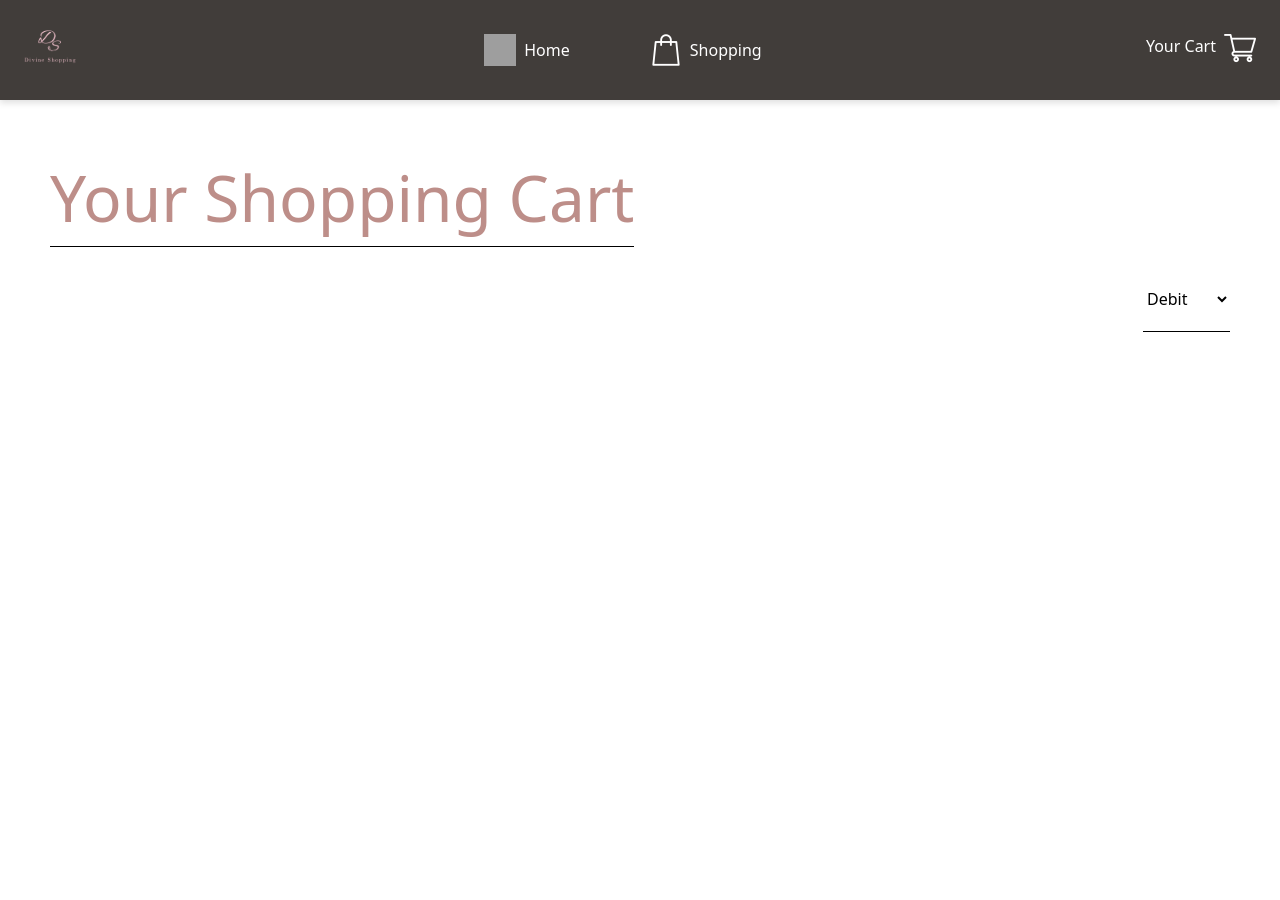
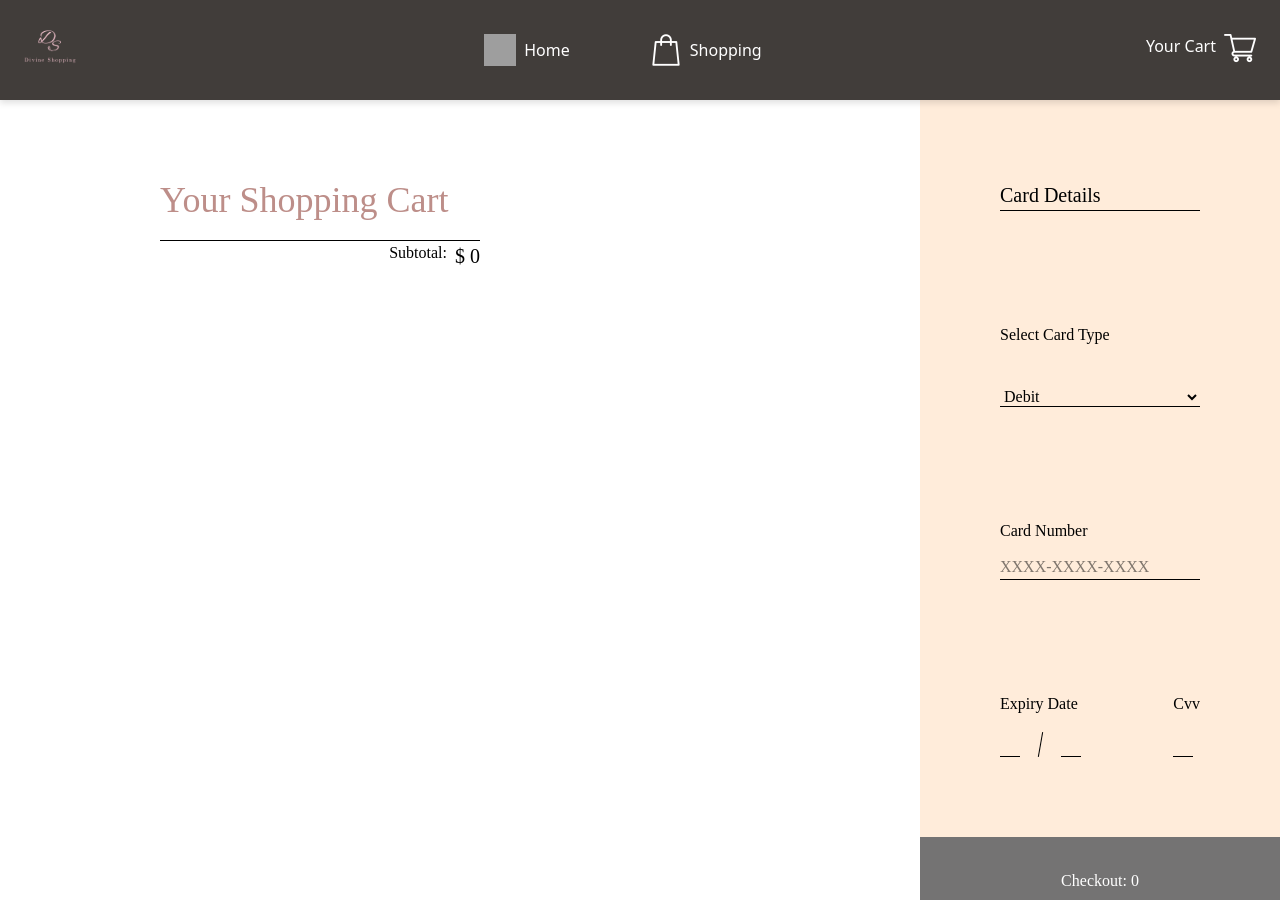
Before and after one commit to emoye7246/Mock-Shopping-Page, a React (Vite) app: page /cart in a window 1280 px wide. Before the commit the page ends 800 px from the top, so only its background shows below. Built offline with nearby package versions, Linux system fonts and the light colour scheme; grey boxes are pictures that could not be loaded.

Commit message:
Going to finish the checkout
Checkout functionality needs to be updated along
with other pages shopping and also need to
hide the scroll bars

```diff
--- a/src/App.jsx
+++ b/src/App.jsx
@@ -10,6 +10,8 @@ export const ShopContext = createContext(null)
 export const App = () => {
 
   const [cart, setCart] = useState([])
+  const [subtotal, setSubtotal] = useState(0)
+
 
 
   const addItems = (image, title, quantity, price) => {
@@ -17,13 +19,15 @@ export const App = () => {
     const newItem = {id: crypto.randomUUID(),image: image, title: title, quantity: quantity, price: price }
     setCart(prevItem => [...prevItem, newItem])
     console.log(cart)
+
+    setSubtotal(prevTotal => (quantity * price) + prevTotal)
   }
 
 
   return (
 
     <>
-        <ShopContext.Provider value={{cart, addItems}}>
+        <ShopContext.Provider value={{cart, subtotal,  addItems}}>
             <Navbar />
 
             <Outlet />
--- a/src/Cart/Cart.jsx
+++ b/src/Cart/Cart.jsx
@@ -1,60 +1,123 @@
 import { ShopContext } from '../App'
 import '/Users/elijahmoye/Desktop/shoppingCart/shopping/src/Cart/Cart.css'
-import {useContext } from 'react'
+import {useContext, useState } from 'react'
 
 export const Cart = () => {
 
-    const {cart} = useContext(ShopContext)
+    const {cart, subtotal} = useContext(ShopContext)
+
+
 
 
     return (
 
         <>
 
-            <div className='flex flex-col w-fit justify-center mt-[50px] ml-[50px]'>
-                <div className='text-[64px] text-[#BD8E89]'>Your Shopping Cart</div>
-                <hr />
+            <div className='max-w-full h-screen flex flex-row justify-between overflow-hidden font-[Crimson]'>
+
+                <div className='flex flex-col max-w-fit relative top-20 left-40'>
+
+                    <div className=' flex flex-col'>
+
+                        <div className='text-[#BD8E89] text-4xl font-[Crimson] mb-5'>Your Shopping Cart</div>
+                        <hr className='border-black w-80' />
+
+
                     </div>
 
-               <div className='flex flex-row max-w-full justify-between mr-[10px] ml-[10px] p-10' >
+                    <div className='flex flex-row gap-x-2 justify-end text-end'>
+                                <div>Subtotal:</div>
+                                <div className='text-[20px]'> $ {subtotal}</div>
+                        </div>
 
+                    <div className='max-w-fit  flex flex-col overflow-y-scroll gap-y-10'>
 
-                    <div className='flex flex-col items-start'>
                         {
                             cart.map((item, i) =>
 
-                                        <div className='flex flex-row items-center text-start max-w-full min-h-full justify-evenly gap-x-[10px]' key={i}>
+                                <div className='flex flex-row mt-10 gap-x-10 text-center pb-5' key={i}>
 
-                                            <div className='flex object-contain w-[150px] h-[100px] p-5 bg-white'>
-                                                <img src={item.image} alt="" />
+                                    <div className='flex flex-col max-w-fit min-h-full items-center text-center w-[100px] h-[150px] bg-white'>
+
+                                        <img src={item.image} alt="productImage" className='object-contain object-center' />
+
                                     </div>
-                                        <div>{item.title}</div>
-                                        <div>{item.quantity}</div>
-                                        <div>{item.price}</div>
+                                    <div> Title: {item.title}</div>
+                                    <div>Quantity: {item.quantity}</div>
+                                    <div className='flex'>Price: ${item.price}</div>
 
                                 </div>
                             )
                         }
+
+
+
                     </div>
-
-                    <div className=' max-w-full min-h-full'>
-
-                        <form className='flex flex-col gap-y-[20px]'>
-                            <select className='outline-none' >
-                                <option value="Debit">Debit</option>
-                                <option value="Credit">Credit</option>
-                                <option value="Gift Card">Gift Card</option>
-                            </select>
-                            <hr />
-
-                        </form>
 
                 </div>
 
 
+                <div className='max-w-full h-full bg-[#FFECDA] flex flex-col justify-between'>
+
+
+                        <form className='flex flex-col justify-evenly text-start gap-y-28 p-20'>
+
+                                <div className='text-[20px] border-b border-black'>Card Details</div>
+
+                            <div className='flex flex-col gap-y-10'>
+                                <div>Select Card Type</div>
+
+                                <select name="" id="" className='outline-0 border-b'>
+
+                                        <option value="Debit">Debit</option>
+                                        <option value="Credit">Credit</option>
+                                        <option value="Gift">Gift Card</option>
+
+                                    {/* There we go */}
+
+
+                                </select>
+                            </div>
+
+                            <label htmlFor="cardNumber" className='flex flex-col gap-y-3'>
+                                <div>Card Number</div>
+                                <input type="text" className='border-b-1 outline-0' placeholder='XXXX-XXXX-XXXX' />
+                            </label>
+
+
+                            <div className='flex flex-row justify-between'>
+
+                                <label htmlFor="expiry" className='flex flex-col gap-x-3'>
+                                    <div className='mb-4'>Expiry Date</div>
+
+                                    <div className='flex flex-row gap-x-5'>
+
+                                        <input type="text" name="month" id="month" className='border-b-1 max-w-5' />
+
+                                        <div className='border-l border-black rotate-10'></div>
+
+                                        <input type="text" name="year" id="year" className='border-b-1 max-w-5' />
+
+                                    </div>
+                                </label>
+
+                                <label htmlFor="Cvv">
+                                    <div className='mb-4'>Cvv</div>
+                                    <input type="text" name='Code' id='Code' className='border-b-1 max-w-5'  />
+                                </label>
+                            </div>
+
+                        </form>
+
+                        <div className='flex w-full bg-[#747373] p-8 justify-center items-center cursor-pointer hover:bg-black'>
+                            <div className='text-white font-[Crimson]'>Checkout: {subtotal}</div>
+                        </div>
 
 
                     </div>
+
+                </div>
+
         </>
     )
 }
--- a/src/HomePage/HomePage.jsx
+++ b/src/HomePage/HomePage.jsx
@@ -1,5 +1,7 @@
 import {useEffect, useState } from "react"
 import Crimson from '/Users/elijahmoye/Desktop/shoppingCart/shopping/src/assets/Fonts/Crimson_Text/CrimsonText-Regular.ttf'
+
+// Links still need to be created for the homepage boxdes
 
 export const HomePage = () => {
 
--- a/src/Shopping/Electronics/electronics.jsx
+++ b/src/Shopping/Electronics/electronics.jsx
@@ -7,6 +7,7 @@ export const Electronics = () => {
     const {addItems} = useContext(ShopContext)
 
     const [electronics, updateElectronics] = useState([])
+    const [quantity, setQuantity] = useState(0)
     const [error, setErrors] = useState(null)
     const [loading, setLoading] = useState(true)
 
@@ -59,9 +60,13 @@ export const Electronics = () => {
                                     </div>
 
                                     <div>{item.title}</div>
+                                    <label htmlFor="quantity" className="flex flex-row gap-x-2">
+                                        <div>Quantity</div>
+                                        <input type="number" placeholder="0" name="quantity" id="quantity" className="border-1 border-black w-10 text-center rounded-[5px]" onChange={(e) => setQuantity(e.target.value) }/>
+                                    </label>
                                     <div>${item.price}</div>
 
-                                    <button onClick={() => addItems(item.image, item.title, item.quantity, item.price )}>Add To Cart</button>
+                                    <button onClick={() => addItems(item.image, item.title, quantity, item.price )}>Add To Cart</button>
 
                                 </div>
 
```
Also changed, not shown: src/App.css (line endings or trailing spaces). Lines whose indentation alone changed are shown as unchanged.
